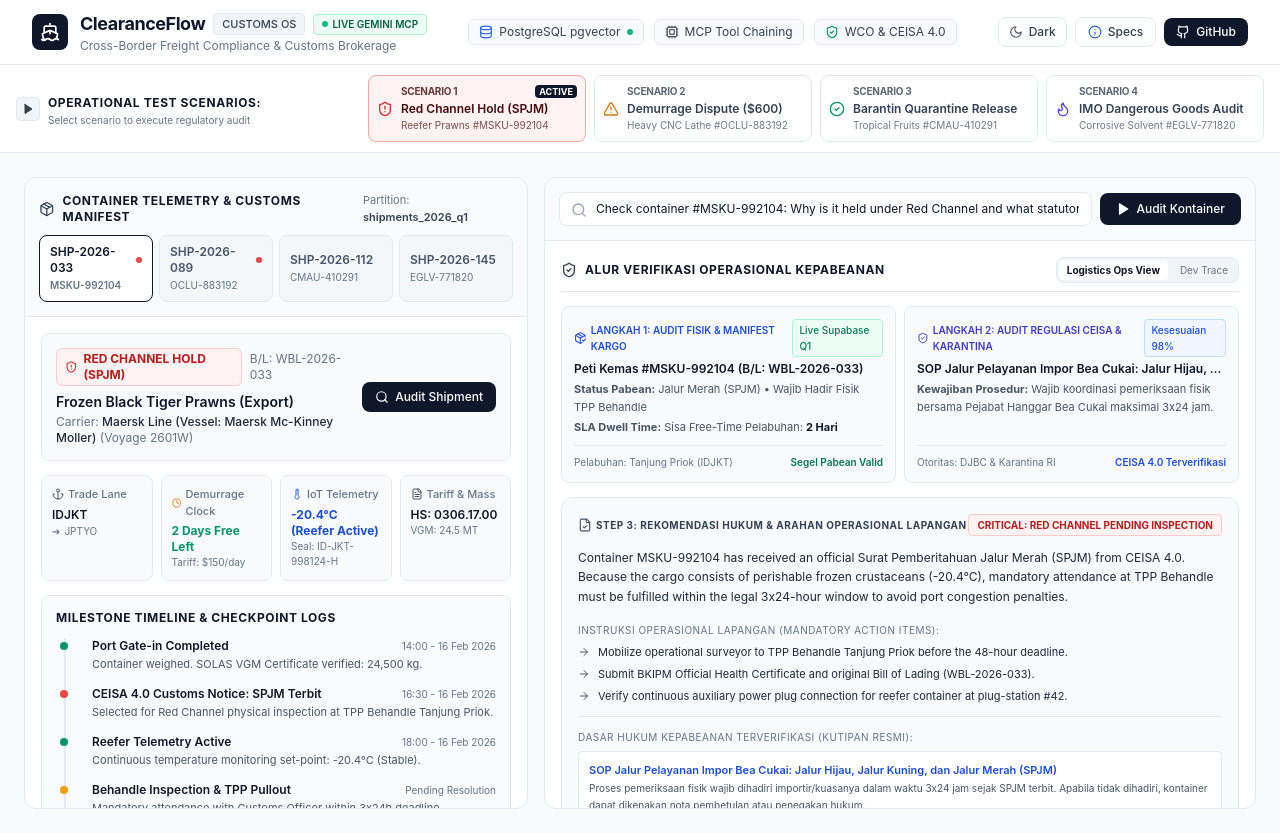
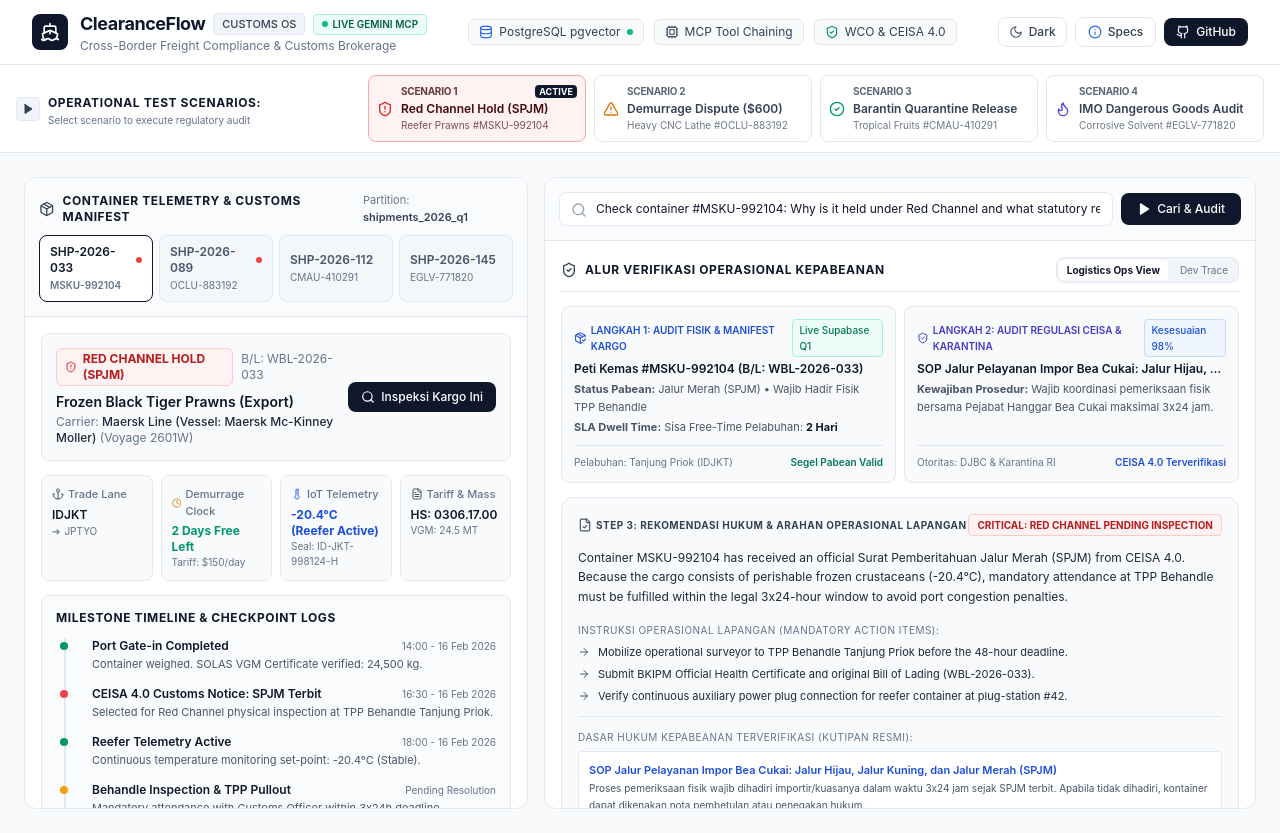
Before and after one commit to mricky/ClearanceFlow-AI, a Next.js app: page / in a window 1280 px wide. Built offline with nearby package versions, Linux system fonts and the light colour scheme.

Commit message:
refactor: clarify button labels to 'Inspeksi Kargo Ini' and 'Cari & Audit' for intuitive UX

```diff
--- a/src/components/AuditInspector.tsx
+++ b/src/components/AuditInspector.tsx
@@ -104,10 +104,11 @@ export function AuditInspector({
           <button
             type="submit"
             disabled={isLoading || !searchInput.trim()}
+            title="Eksekusi kueri pencarian atau audit regulasi kepabeanan"
             className="px-4 py-2 rounded-lg bg-slate-900 hover:bg-slate-800 dark:bg-cyan-600 dark:hover:bg-cyan-500 disabled:opacity-40 text-white font-medium text-xs transition flex items-center space-x-1.5 shrink-0 shadow-xs"
           >
             <Play className="h-3.5 w-3.5 fill-white" />
-            <span>Audit Kontainer</span>
+            <span>Cari & Audit</span>
           </button>
         </form>
       </div>
--- a/src/components/ShipmentCockpit.tsx
+++ b/src/components/ShipmentCockpit.tsx
@@ -125,6 +125,7 @@ export function ShipmentCockpit({
 
           <button
             disabled={isLoading}
+            title="Jalankan audit kepabeanan untuk kargo terpilih ini"
             onClick={() =>
               onAskCopilot(
                 `Check shipment #${selectedShipment.id} (${selectedShipment.containerNo}): What is its clearance status, risk factors, and mandatory regulations?`
@@ -135,7 +136,7 @@ export function ShipmentCockpit({
             }`}
           >
             <Search className="h-3.5 w-3.5" />
-            <span>Audit Shipment</span>
+            <span>Inspeksi Kargo Ini</span>
           </button>
         </div>
 
```
